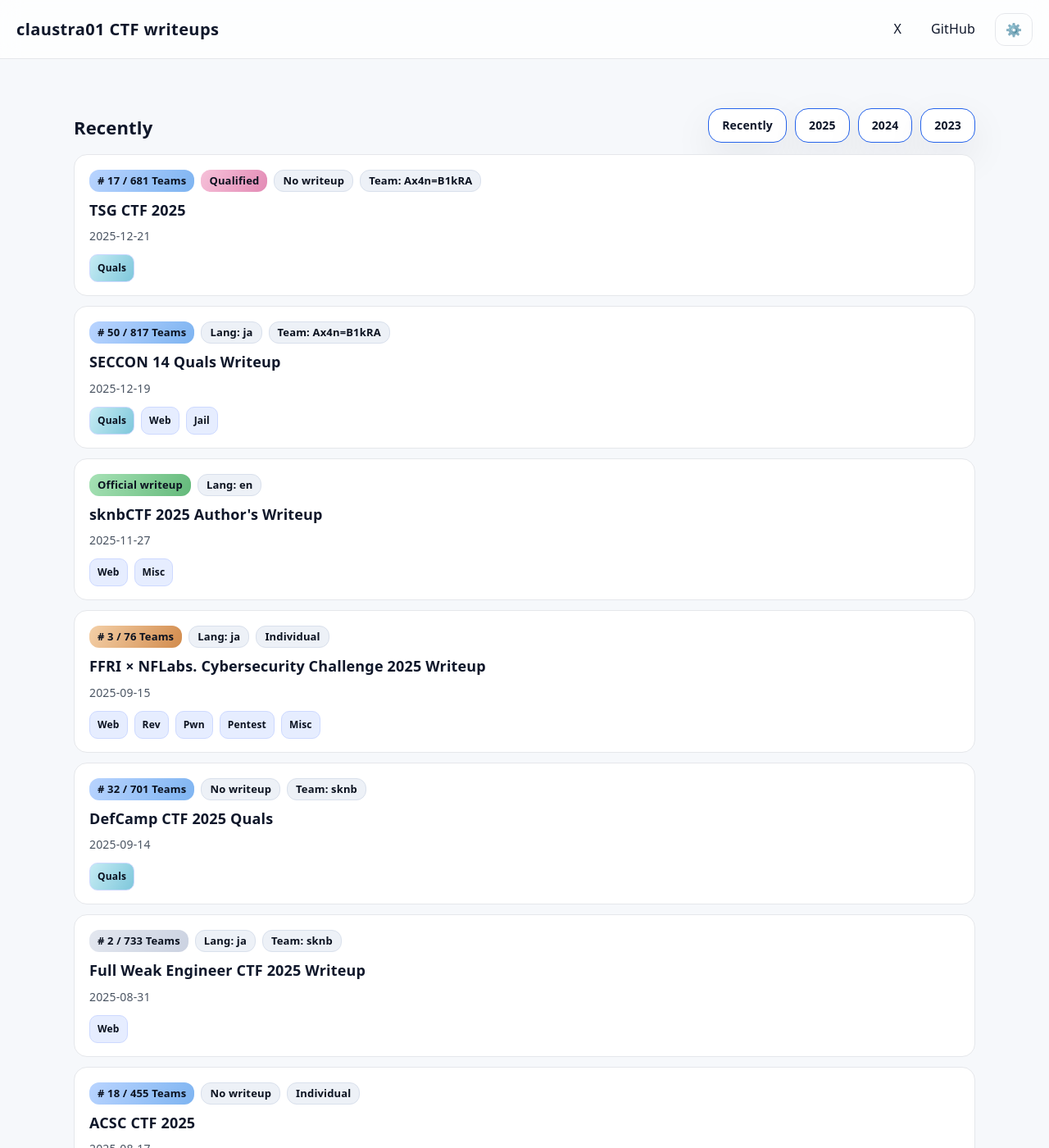
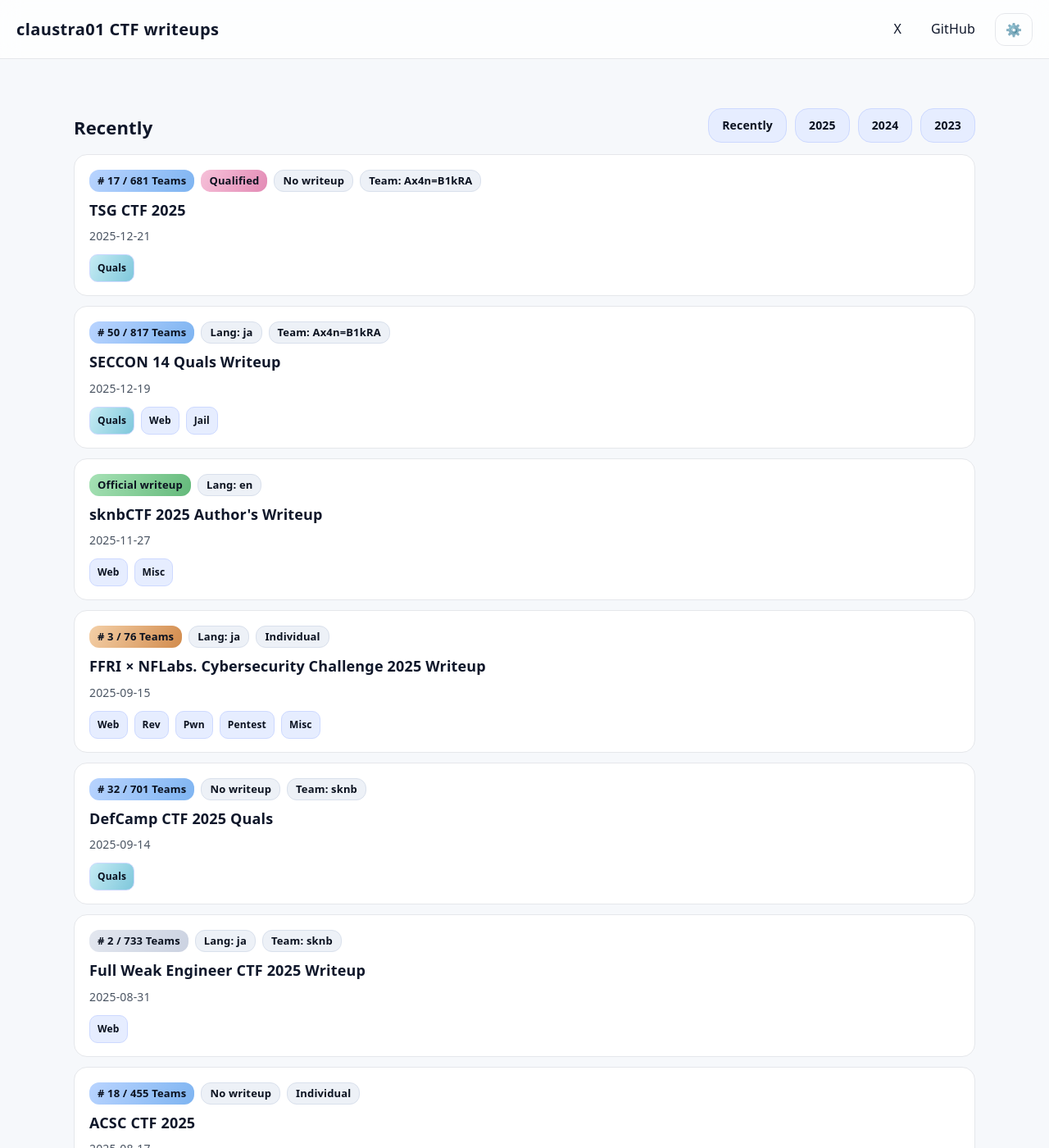
Before and after one commit to claustra01/my-ctf-writeups, a Jekyll site: the page built from index.md, in a window 1280 px wide and 1400 px high. Shown: the whole window at 82% size. Built offline with Jekyll 4.4.1, drawn with Linux system fonts in a browser that asks for light colours.

Commit message:
fix: tab border color

```diff
--- a/assets/css/main.css
+++ b/assets/css/main.css
@@ -240,8 +240,11 @@ a:hover {
 }
 
 .tab-link.is-active {
-  border-color: var(--accent);
-  box-shadow: var(--shadow);
+  background: var(--tag-bg);
+  border-color: var(--tag-border);
+  color: var(--tag-text);
+  box-shadow: none;
+  transform: none;
 }
 
 .card-grid {
```
